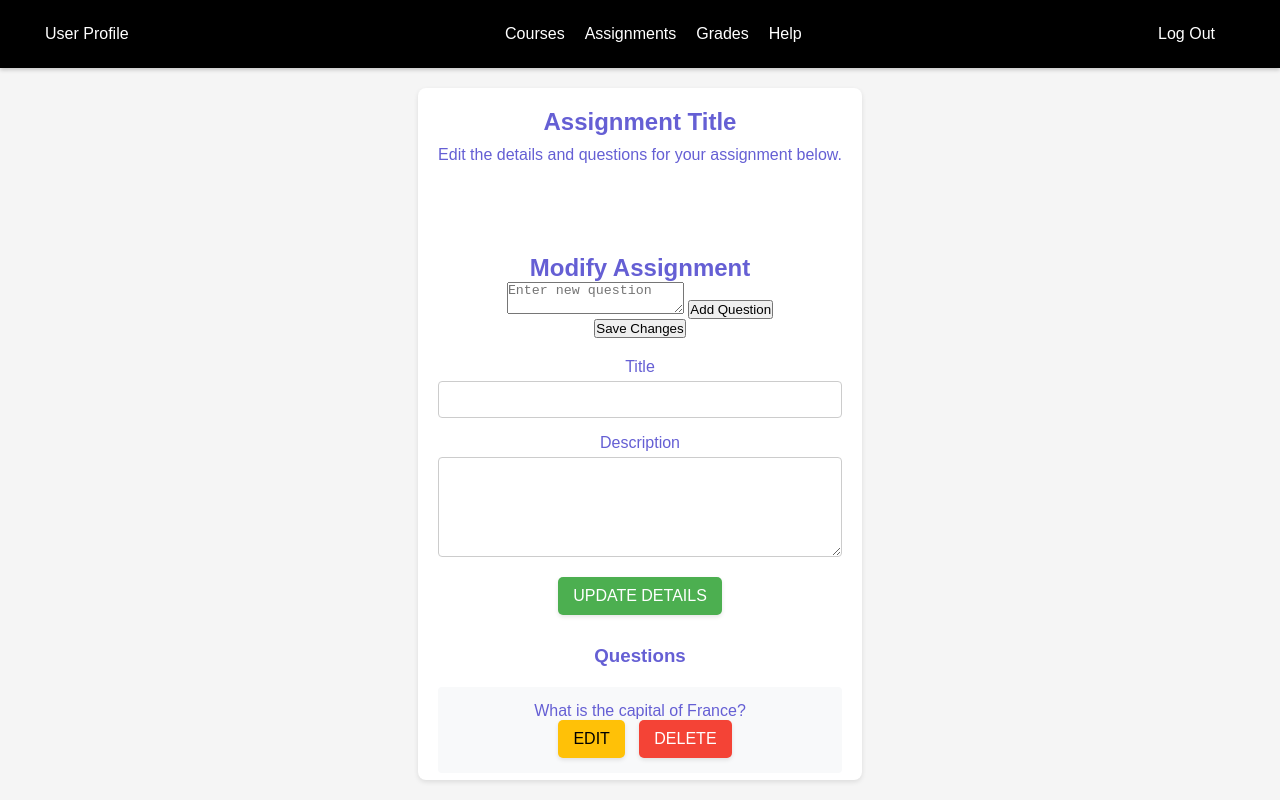
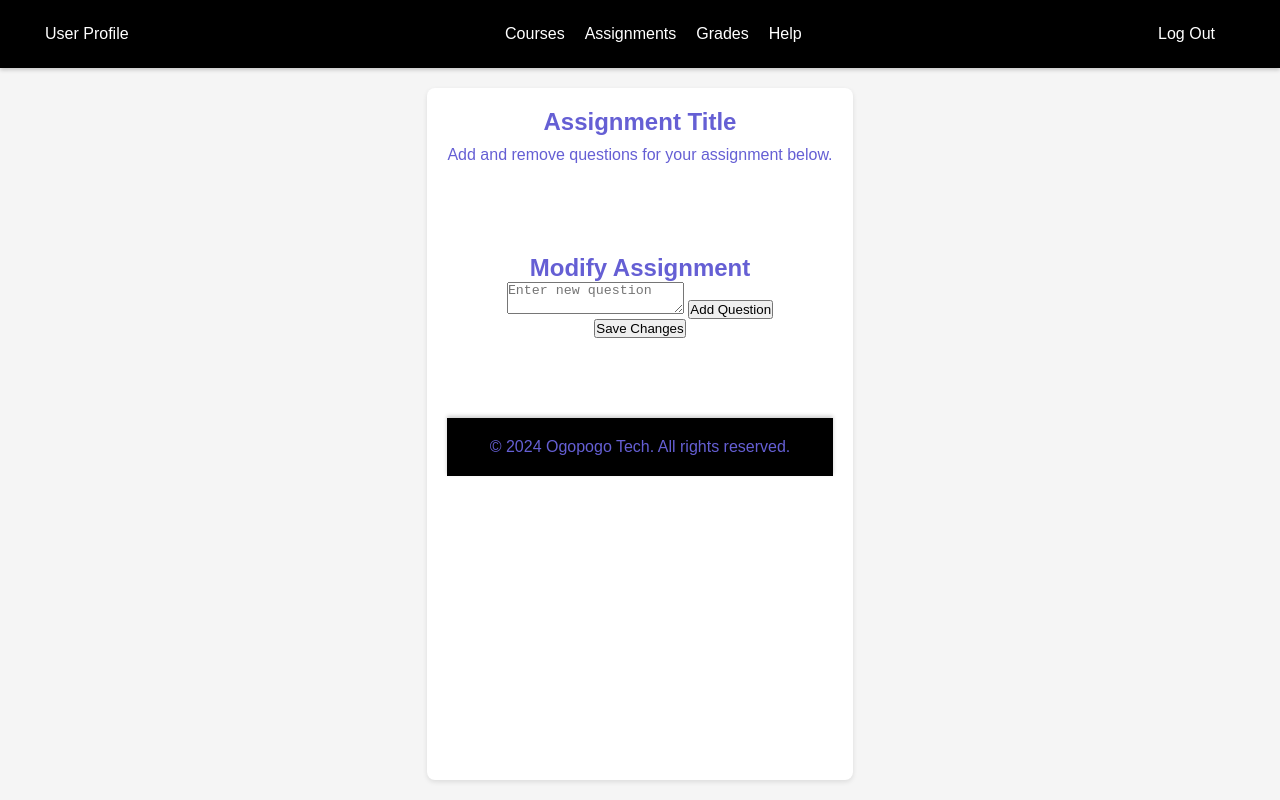
Before and after one commit to MatthewFuchs/Ogopogo-Tech, a website: page frontend/modify-assignment.html in a window 1280 px wide. Drawn offline with Linux system fonts and the light colour scheme; no server answers.

```diff
--- a/frontend/modify-assignment.html
+++ b/frontend/modify-assignment.html
@@ -29,7 +29,7 @@
 <main class="main-content">
     <div class="assignment-details">
         <h2>Assignment Title</h2>
-        <p>Edit the details and questions for your assignment below.</p>
+        <p>Add and remove questions for your assignment below.</p>
     <link rel="stylesheet" href="css/assignment.css">
 </head>
 <body>
@@ -47,35 +47,6 @@
 
         <button class="btn btn-save" onclick="window.location.href='assignments-list.html';">Save Changes</button>
     </div>
-
-    <section class="edit-assignment">
-        <form class="assignment-info">
-            <div class="form-group">
-                <label for="assignmentTitle">Title</label>
-                <input type="text" id="assignmentTitle" name="assignmentTitle">
-            </div>
-            <div class="form-group">
-                <label for="assignmentDescription">Description</label>
-                <textarea id="assignmentDescription" name="assignmentDescription"></textarea>
-            </div>
-            <button type="submit" class="btn-update">Update Details</button>
-        </form>
-    </section>
-
-    <section class="assignment-questions">
-        <h3>Questions</h3>
-        <!-- Dynamically generated list of questions -->
-        <div class="question-list">
-            <!-- Example of a question -->
-            <div class="question" id="question1">
-                <p>What is the capital of France?</p>
-                <button class="btn-edit-question">Edit</button>
-                <button class="btn-delete-question">Delete</button>
-            </div>
-            <!-- Repeat for other questions -->
-        </div>
-        <button class="btn-add-question">Add New Question</button>
-    </section>
 </main>
 
 <footer class="footer">
--- a/frontend/scripts/login.js
+++ b/frontend/scripts/login.js
@@ -63,6 +63,7 @@
         if (data.token) {
             // Stores the login status and token in localStorage
             localStorage.setItem('isLoggedIn', 'true');
+            localStorage.setItem('userID', data._id);
             localStorage.setItem('userToken', data.token);
             // Updates UI based on login status
             updateLoginStatus();
```
Also changed, not shown: frontend/assignments-list-student.html (+10 -0 lines), frontend/do-assignment.html (+11 -10 lines), frontend/index.html (+1 -0 lines), frontend/student-submitted-assignment.html (+1 -1 lines).
